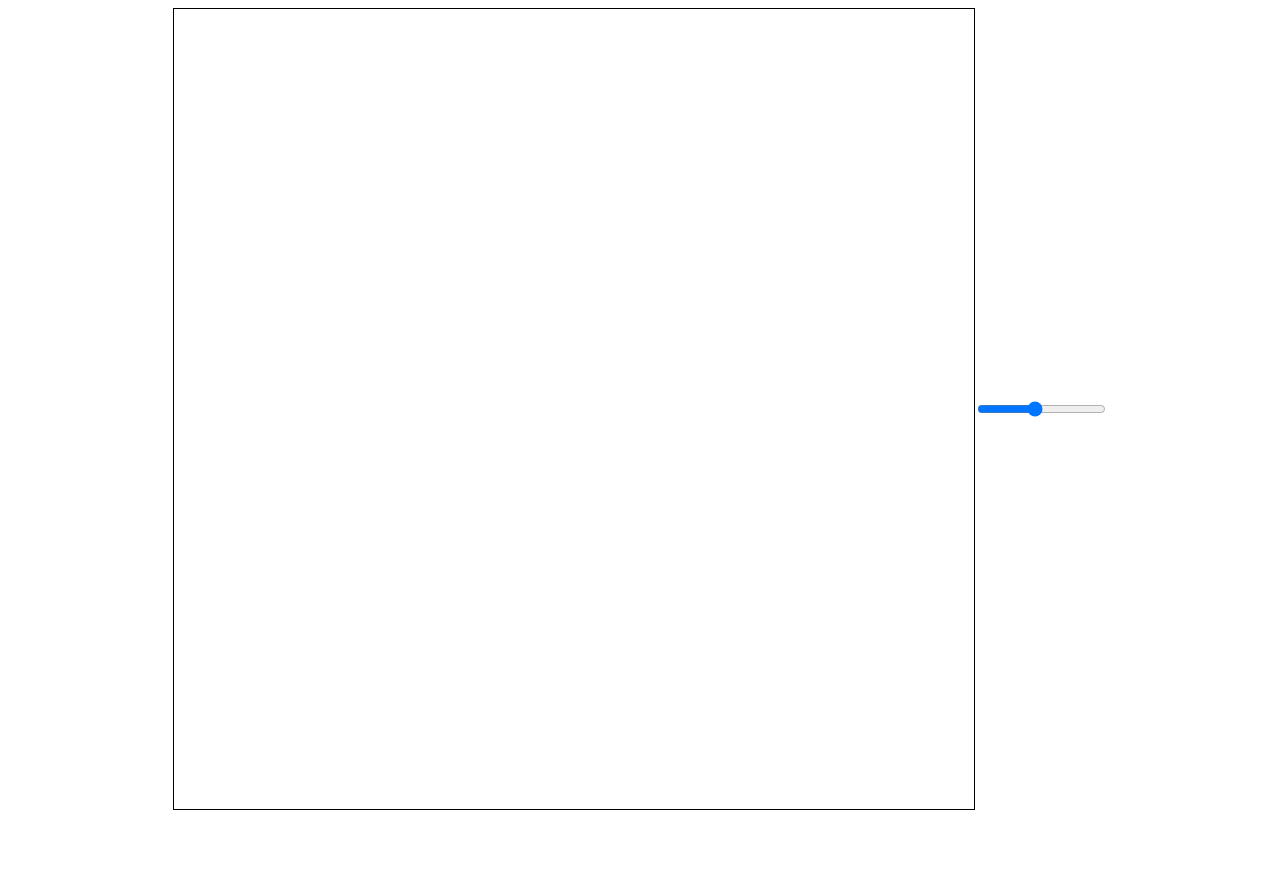
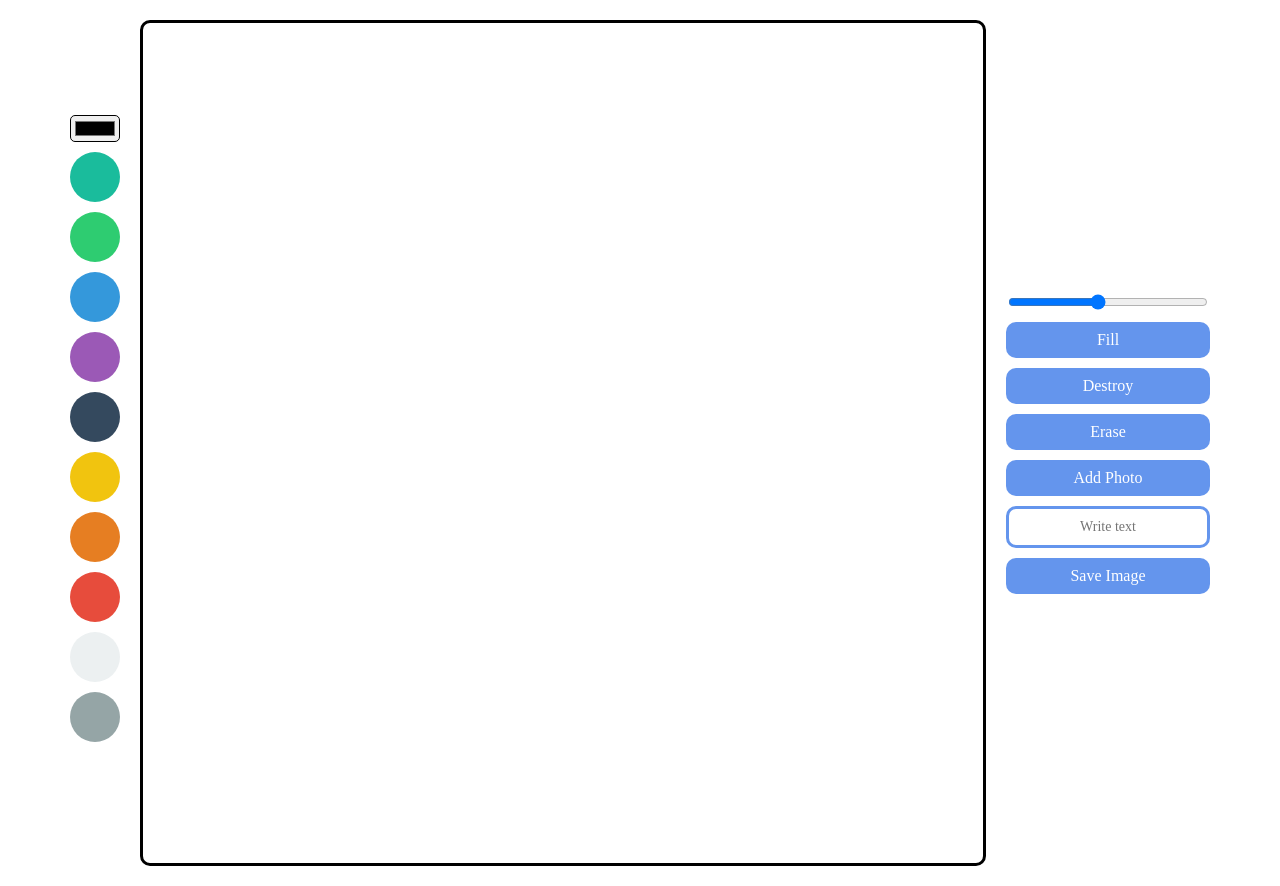
Before and after one commit to sckcs15/Canvas-api, a plain HTML site: page index.html in a window 1280 px wide. Before the commit the page ends 818 px from the top, so only its background shows below. Drawn offline with Linux system fonts and the light colour scheme.

Commit message:
update css

```diff
--- a/app.js
+++ b/app.js
@@ -1,11 +1,21 @@
+const color = document.querySelector("#color");
 const canvas =document.querySelector("canvas");
 const ctx  =canvas.getContext("2d");
 const lineWidth =document.querySelector("#line-width");
+const colorOPtions =Array.from(document.getElementsByClassName("color-option"));
+const modeBtn =document.getElementById("fill-btn");
+const destroyBtn =document.getElementById("destroy");
+const eraserBtn =document.getElementById("eraser");
+const fileInput = document.getElementById("file");
+const textInput = document.getElementById("text");
+const saveBtn = document.getElementById("save");
+const CANAVAS_WIDTH = 800;
+const CANAVAS_HEIGHT = 800;
 canvas.width = 800;
 canvas.height = 800;
 ctx.lineWidth =lineWidth.value;
-ctx.strokeStyle = "green";
 let isPainting =false;
+let isFilling =false;
 function onMouseMove(event){
     if(isPainting){
         ctx.lineTo(event.offsetX, event.offsetY);
@@ -24,8 +34,82 @@ function cancelPainting(event){
 function onLineWidthChange(event){
     ctx.lineWidth =event.target.value;
 }
+function onColorChange(event){
+   ctx.strokeStyle =event.target.value;
+   ctx.fillStyle = event.target.value;
+}
+function onColorClick(event){
+    console.log(event.target.dataset);
+    ctx.strokeStyle = event.target.dataset.color;
+    ctx.fillStyle = event.target.dataset.color;
+    color.value=event.target.dataset.color
+}
+function onModeClick(){
+    if(isFilling){
+        isFilling=false;
+        modeBtn.innerText="Fill"
+    }
+    else{
+        isFilling=true;
+        modeBtn.innerText="Draw"
+    }
+}
+function onCanvasClick(event){
+    if(isFilling){
+        ctx.fillRect(0,0,CANAVAS_WIDTH,CANAVAS_HEIGHT);
+    }
+}
+function onDestroyClick(event){
+    ctx.fillStyle ="#fff";
+    ctx.fillRect(0,0,CANAVAS_WIDTH,CANAVAS_HEIGHT);
+
+}
+function onEraserClick(event){
+    isFilling =false;
+    ctx.strokeStyle ="#fff";
+    modeBtn.innerText = "Fill";
+}
+function onFileChange(event){
+    const file =event.target.files[0];
+    const url = URL.createObjectURL(file);
+    const image =new Image();
+    image.src = url;
+    image.onload =function(){
+        ctx.drawImage(image, 200, 200);
+        fileInput.value=null;
+    }
+}
+function onDoubleClick(event){
+    const text=textInput.value;
+    if(text===""){
+        ctx.save();
+        ctx.lineWidth =1;
+        //  ctx.strokeText(text, event.offsetX, event.offsetY);
+        ctx.fillText(text, event.offsetX, event.offsetY);
+        ctx.restore();
+    }
+
+}
+function onSaveClick(event){
+    const url = canvas.toDataURL();
+    const a =document.createElement("a");
+    a.href =url;
+    a.download = "myDrawing.png";
+    a.click();
+}
+canvas.addEventListener("dblclick", onDoubleClick);
 lineWidth.addEventListener("change", onLineWidthChange);
 canvas.addEventListener("mousedown", onMouseDown);
 canvas.addEventListener("mousemove", onMouseMove);
 canvas.addEventListener("mouseup", cancelPainting);
 canvas.addEventListener("mouseleave",cancelPainting );
+color.addEventListener("change", onColorChange);
+colorOPtions.forEach(
+    color => color.addEventListener("click", onColorClick)
+    );
+    modeBtn.addEventListener("click", onModeClick);
+    canvas.addEventListener("click", onCanvasClick );
+    destroyBtn.addEventListener("click",onDestroyClick);
+    eraserBtn.addEventListener("click", onEraserClick);
+    fileInput.addEventListener("change", onFileChange);
+    saveBtn.addEventListener("click", onSaveClick);
--- a/index.html
+++ b/index.html
@@ -8,8 +8,82 @@
     <link rel="stylesheet" href="style.css" />
   </head>
   <body>
+    <div class="color-box">
+      <input type="color" id="color" />
+      <div class="color-options">
+        <div
+          class="color-option"
+          style="background-color: #1abc9c"
+          data-color="#1abc9c"
+        ></div>
+        <div
+          class="color-option"
+          style="background-color: #2ecc71"
+          data-color="#2ecc71"
+        ></div>
+        <div
+          class="color-option"
+          style="background-color: #3498db"
+          data-color="#3498db"
+        ></div>
+        <div
+          class="color-option"
+          style="background-color: #9b59b6"
+          data-color="#9b59b6"
+        ></div>
+        <div
+          class="color-option"
+          style="background-color: #34495e"
+          data-color="#34495e"
+        ></div>
+        <div
+          class="color-option"
+          style="background-color: #f1c40f"
+          data-color="#f1c40f"
+        ></div>
+        <div
+          class="color-option"
+          style="background-color: #e67e22"
+          data-color="#e67e22"
+        ></div>
+        <div
+          class="color-option"
+          style="background-color: #e74c3c"
+          data-color="#e74c3c"
+        ></div>
+        <div
+          class="color-option"
+          style="background-color: #ecf0f1"
+          data-color="#ecf0f1"
+        ></div>
+        <div
+          class="color-option"
+          style="background-color: #95a5a6"
+          data-color="#95a5a6"
+        ></div>
+      </div>
+    </div>
+
     <canvas></canvas>
-    <input type="range" id="line-width" min="1" max="10" value="5" step="0.5" />
+    <div class="btns">
+      <input
+        type="range"
+        id="line-width"
+        min="1"
+        max="10"
+        value="5"
+        step="0.5"
+      />
+      <button id="fill-btn">Fill</button>
+      <button id="destroy">Destroy</button>
+      <button id="eraser">Erase</button>
+      <label for="file">
+        Add Photo
+        <input type="file" accept="image/*" id="file" value="null" />
+      </label>
+      <input type="text" placeholder="Write text" id="text" />
+      <button id="save">Save Image</button>
+    </div>
     <script src="app.js"></script>
   </body>
 </html>
--- /dev/null
+++ b/reset.css
@@ -0,0 +1,44 @@
+
+html, body, div, span, applet, object, iframe,
+h1, h2, h3, h4, h5, h6, p, blockquote, pre,
+a, abbr, acronym, address, big, cite, code,
+del, dfn, em, img, ins, kbd, q, s, samp,
+small, strike, strong, sub, sup, tt, var,
+b, u, i, center,
+dl, dt, dd, ol, ul, li,
+fieldset, form, label, legend,
+table, caption, tbody, tfoot, thead, tr, th, td,
+article, aside, canvas, details, embed,
+figure, figcaption, footer, header, hgroup,
+menu, nav, output, ruby, section, summary,
+time, mark, audio, video {
+	margin: 0;
+	padding: 0;
+	border: 0;
+	font-size: 100%;
+	font: inherit;
+	vertical-align: baseline;
+}
+/* HTML5 display-role reset for older browsers */
+article, aside, details, figcaption, figure,
+footer, header, hgroup, menu, nav, section {
+	display: block;
+}
+body {
+	line-height: 1;
+}
+ol, ul {
+	list-style: none;
+}
+blockquote, q {
+	quotes: none;
+}
+blockquote:before, blockquote:after,
+q:before, q:after {
+	content: '';
+	content: none;
+}
+table {
+	border-collapse: collapse;
+	border-spacing: 0;
+}
--- a/style.css
+++ b/style.css
@@ -1,10 +1,76 @@
+@import url('https://fonts.googleapis.com/css2?family=Mukta:wght@200;500&family=Poppins:ital,wght@0,400;1,300&display=swap');
+@import "reset.css";
+*{
+    font-family: 'Mukta', sans-serif;
+    font-family: 'Poppins', sans-serif;
+}
+body{
+    display: flex;
+    gap: 20px;
+    justify-content: center;
+    padding:20px;
+}
+.color-box{
+    display: flex;
+    flex-direction: column;
+    justify-content: center;
+
+    gap:10px;
+}
+.btns{
+    display: flex;
+    flex-direction: column;
+    justify-content: center;
+    gap:10px;
+}
+input#color{
+    border-radius: 5px;
+}
 canvas {
     width: 800px;
     height: 800px;
-    border : 1px solid black;
+    border : 3px solid #000;
+    border-radius: 10px;
+    padding:20px;
 }
-body{
+.color-options{
     display: flex;
-    justify-content: center;
-    align-items: center;
+    flex-direction: column;
+    gap:10px;
+    margin-bottom:30px;
 }
+.color-option{
+    width: 50px;
+    height: 50px;
+    border-radius: 25px;
+    cursor: pointer;
+    transition: transform ease-in-out .3s;
+}
+.color-option:hover{
+    transform : scale(1.1);
+}
+button, label {
+    all:unset;
+    padding:5px;
+    text-align: center;
+    background-color:cornflowerblue;
+    color:#fff;
+    cursor: pointer;
+    border-radius: 10px;
+    padding:10px;
+    transition: opacity linear .3s;
+}
+button:hover{
+    opacity: 0.8;
+}
+input#file{
+    display: none;
+}
+input#text{
+    all:unset;
+    padding:10px 10px;
+    border:3px solid cornflowerblue;
+    border-radius: 10px;
+    text-align: center;
+    font-size:14px;
+}
```
Also changed, not shown: 1 other file.
